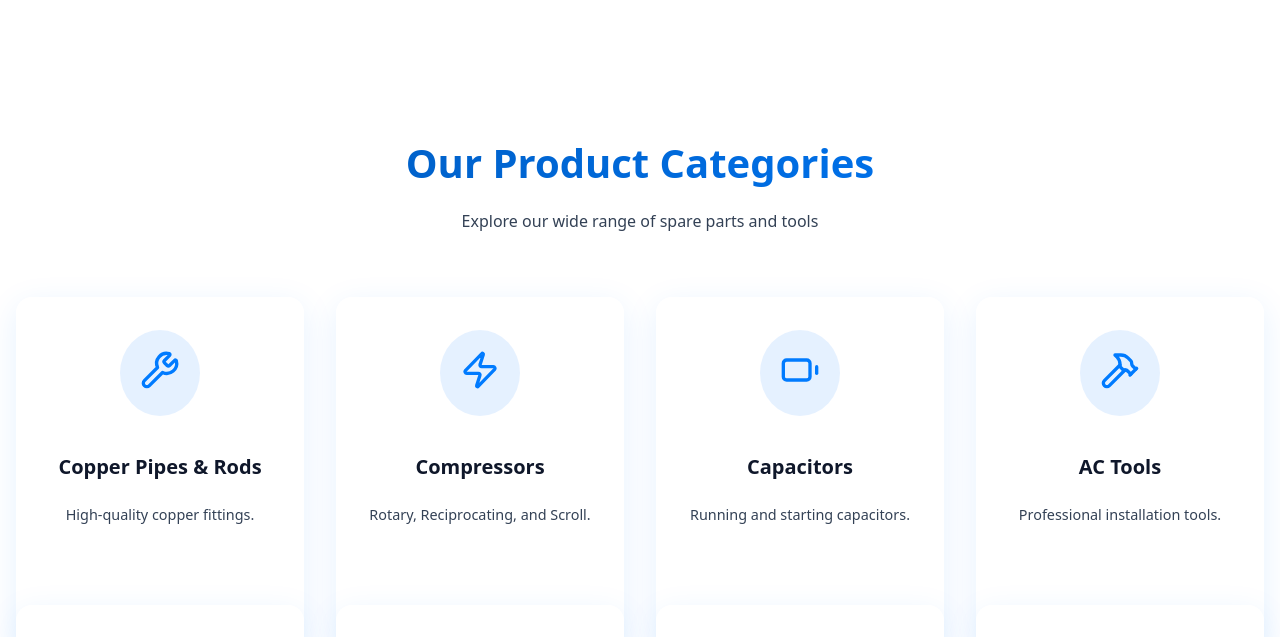
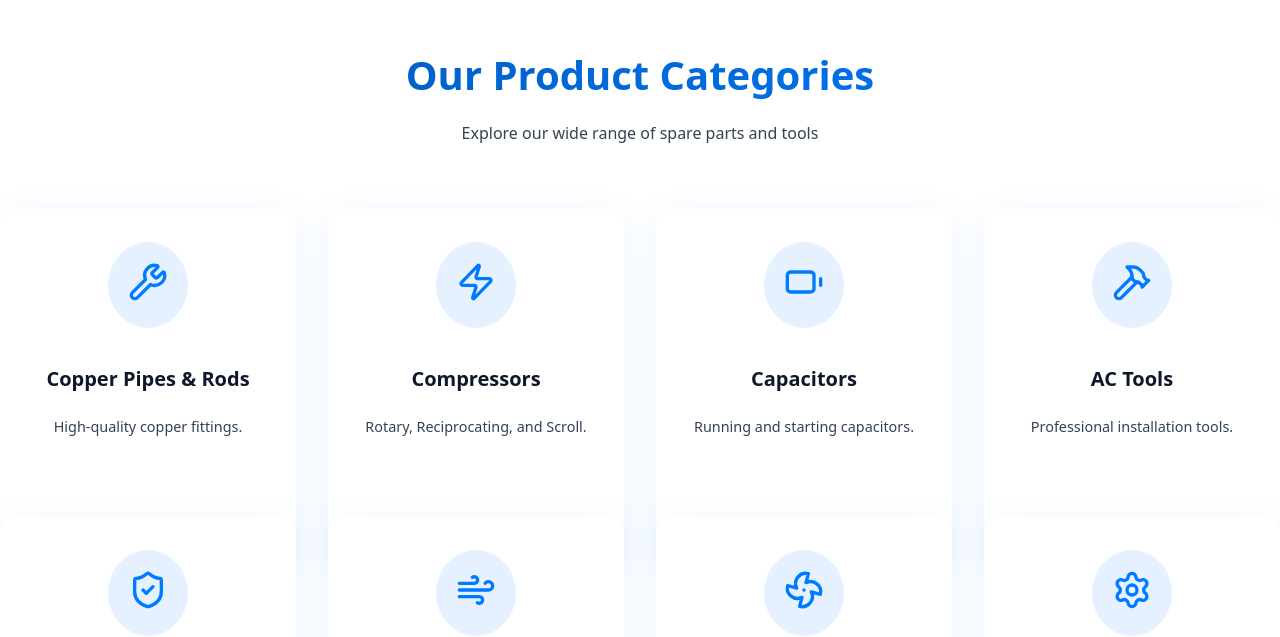
Before and after one commit to harshit2u/Sharath-Enterprises, a React (Vite) app: page / in a window 1280 px wide. Shown: the part 1543-2180 px from the top of the page. Built offline with nearby package versions, Linux system fonts and the light colour scheme.

Commit message:
fix: reduce spacing on home page sections

```diff
--- a/src/components/sections/CategoryShowcase.jsx
+++ b/src/components/sections/CategoryShowcase.jsx
@@ -28,7 +28,7 @@
 
 const CategoryShowcase = () => {
     return (
-        <Section className="container" id="categories" style={{ marginBottom: '150px' }}>
+        <Section className="container" id="categories" style={{ marginBottom: '150px', padding: '40px 0' }}>
             <div style={{ textAlign: 'center', marginBottom: 'var(--spacing-xl)' }}>
                 <h2 className="text-gradient" style={{ fontSize: '2.5rem', marginBottom: 'var(--spacing-sm)' }}>
                     Our Product Categories
--- a/src/components/sections/Testimonials.jsx
+++ b/src/components/sections/Testimonials.jsx
@@ -37,7 +37,7 @@
 
 const Testimonials = () => {
     return (
-        <section style={{ padding: 'var(--spacing-xxl) 0', overflow: 'hidden', background: 'var(--bg-card)' }}>
+        <section style={{ padding: '40px 0', overflow: 'hidden', background: 'var(--bg-card)' }}>
             <div className="container" style={{ textAlign: 'center', marginBottom: 'var(--spacing-xl)' }}>
                 <h2 className="text-gradient" style={{ fontSize: '2.5rem', marginBottom: 'var(--spacing-sm)' }}>
                     What Our Customers Say
--- a/src/components/sections/WhyChooseUs.jsx
+++ b/src/components/sections/WhyChooseUs.jsx
@@ -27,7 +27,7 @@
 
 const WhyChooseUs = () => {
     return (
-        <Section className="container" style={{ position: 'relative' }}>
+        <Section className="container" style={{ position: 'relative', padding: '40px 0' }}>
             <div style={{
                 position: 'absolute',
                 top: '50%',
```
